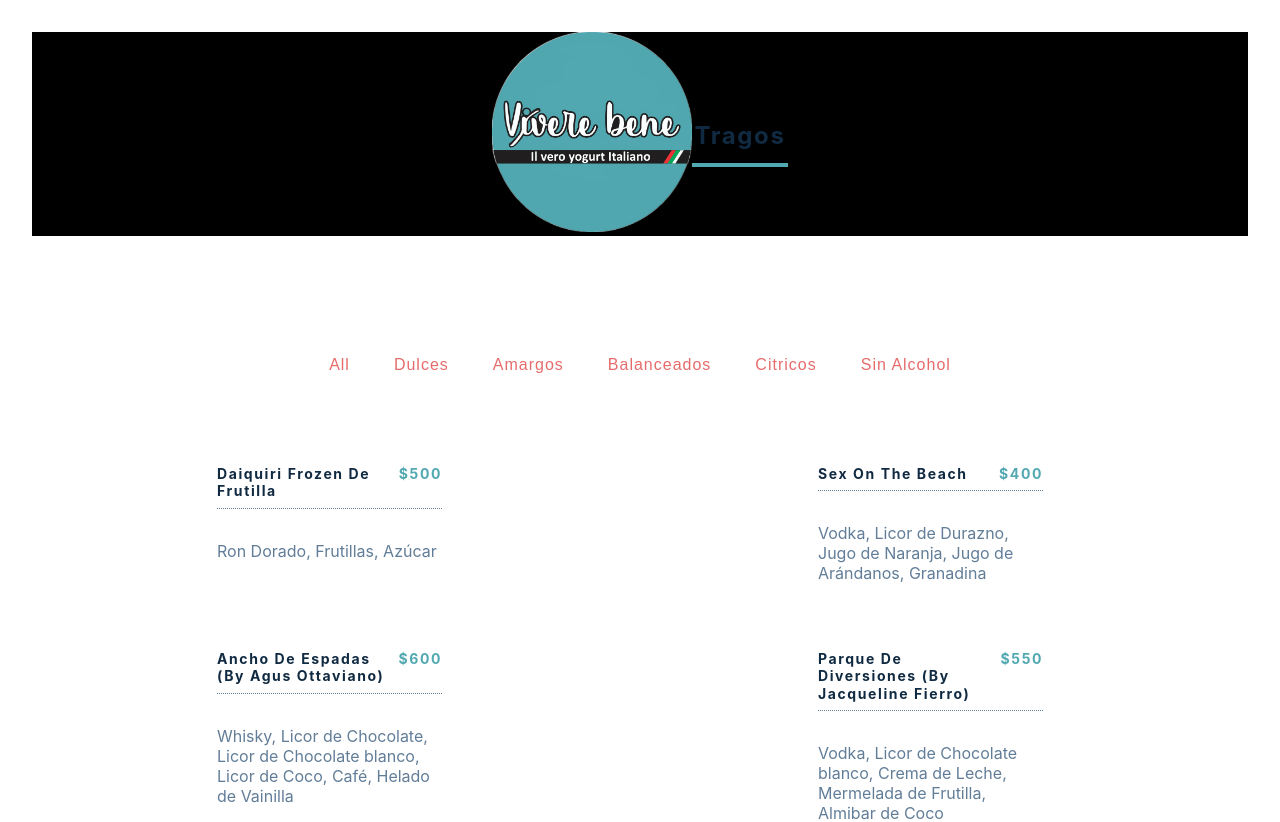
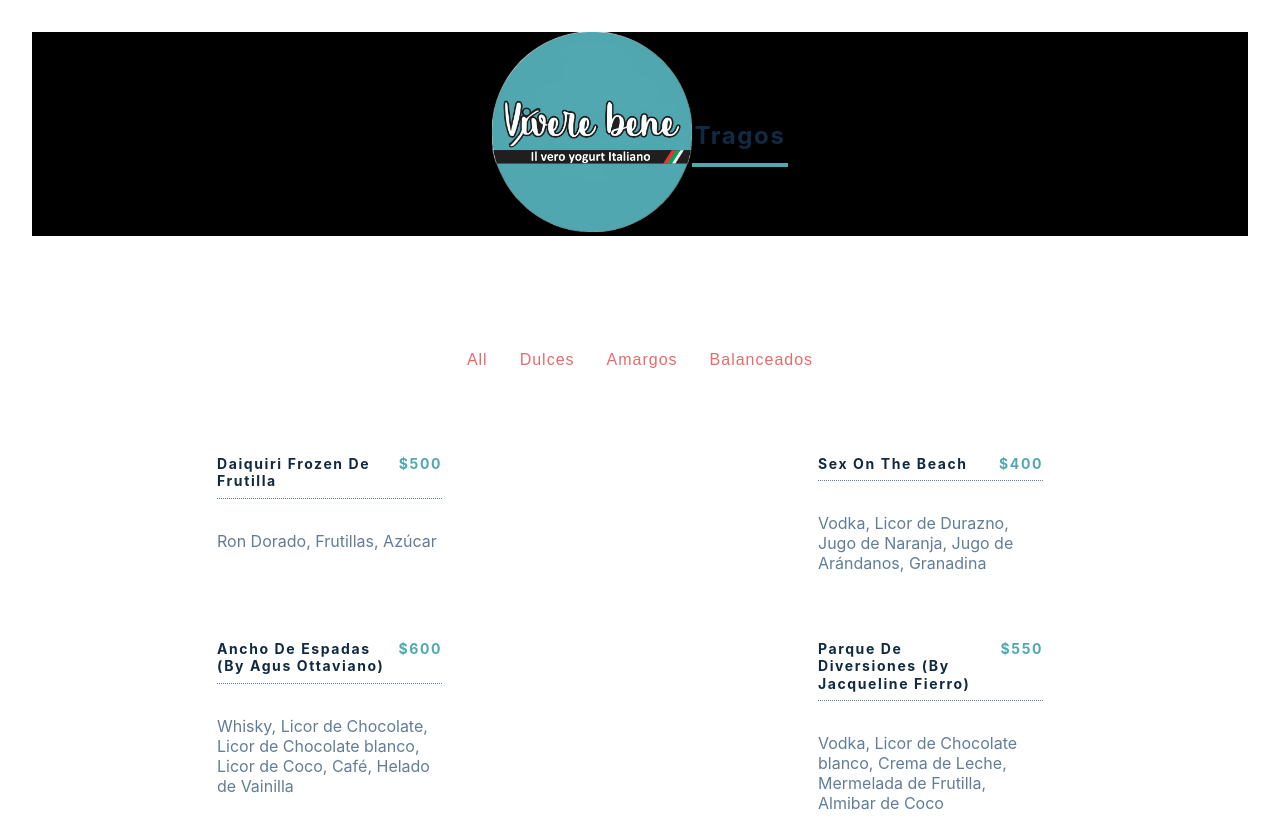
Before and after one commit to santiagocorbanini/menu-vinilo, a React (Create React App) app: page / in a window 1280 px wide. Shown: the top 822 px of the page. Built offline with nearby package versions, Linux system fonts and the light colour scheme.

Commit message:
modifico nav

```diff
--- a/src/App.js
+++ b/src/App.js
@@ -22,7 +22,7 @@ const App = () => {
     setMenuItems(newItems);
   };
   return (
-      <>
+    <>
         <Nav />
         <main>
         <section className="menu section">
--- a/src/data.js
+++ b/src/data.js
@@ -214,7 +214,7 @@ const menu = [
     nivel: 0,
   },
   {
-    id: 23,
+    id: 43,
     title: 'Restinga (London Dry)',
     category: 'amargos',
     price: 600,
@@ -364,7 +364,7 @@ const menu = [
   {
     id: 39,
     title: 'Gancia Batido',
-    category: 'citricos',
+    category: 'balanceados',
     price: 400,
     img: './images/item-2.jpeg',
     desc: `Gancia, Zumo de Limón, Almíbar Simple`,
@@ -373,7 +373,7 @@ const menu = [
   {
     id: 40,
     title: 'Fiona (by Jacqueline Fierro)',
-    category: 'citricos',
+    category: 'balanceados',
     price: 550,
     img: './images/item-2.jpeg',
     desc: `Gin, Zumo de Limón, Almíbar Simple, Jengibre, Menta`,
@@ -382,7 +382,7 @@ const menu = [
   {
     id: 41,
     title: 'Cítrico',
-    category: 'sin alcohol',
+    category: 'balanceados',
     price: 420,
     img: './images/item-2.jpeg',
     desc: `Terma Citrus, Zumo de limón, Almíbar de Jengibre, Agua Tónica`,
@@ -391,7 +391,7 @@ const menu = [
   {
     id: 42,
     title: 'Dulce',
-    category: 'sin alcohol',
+    category: 'balanceados',
     price: 420,
     img: './images/item-2.jpeg',
     desc: `Pulpa de Frutilla, Jugo de Arándanos, Jugo de Naranja, Almíbar de Pomelo -
--- a/src/index.css
+++ b/src/index.css
@@ -81,7 +81,6 @@ p {
   text-transform: capitalize;
   margin: 0 0.5rem;
   letter-spacing: 1px;
-  padding: 0.375rem 0.75rem;
   color:  hsl(360, 71%, 66%);
   cursor: pointer;
   transition: all 0.3s linear;
```
